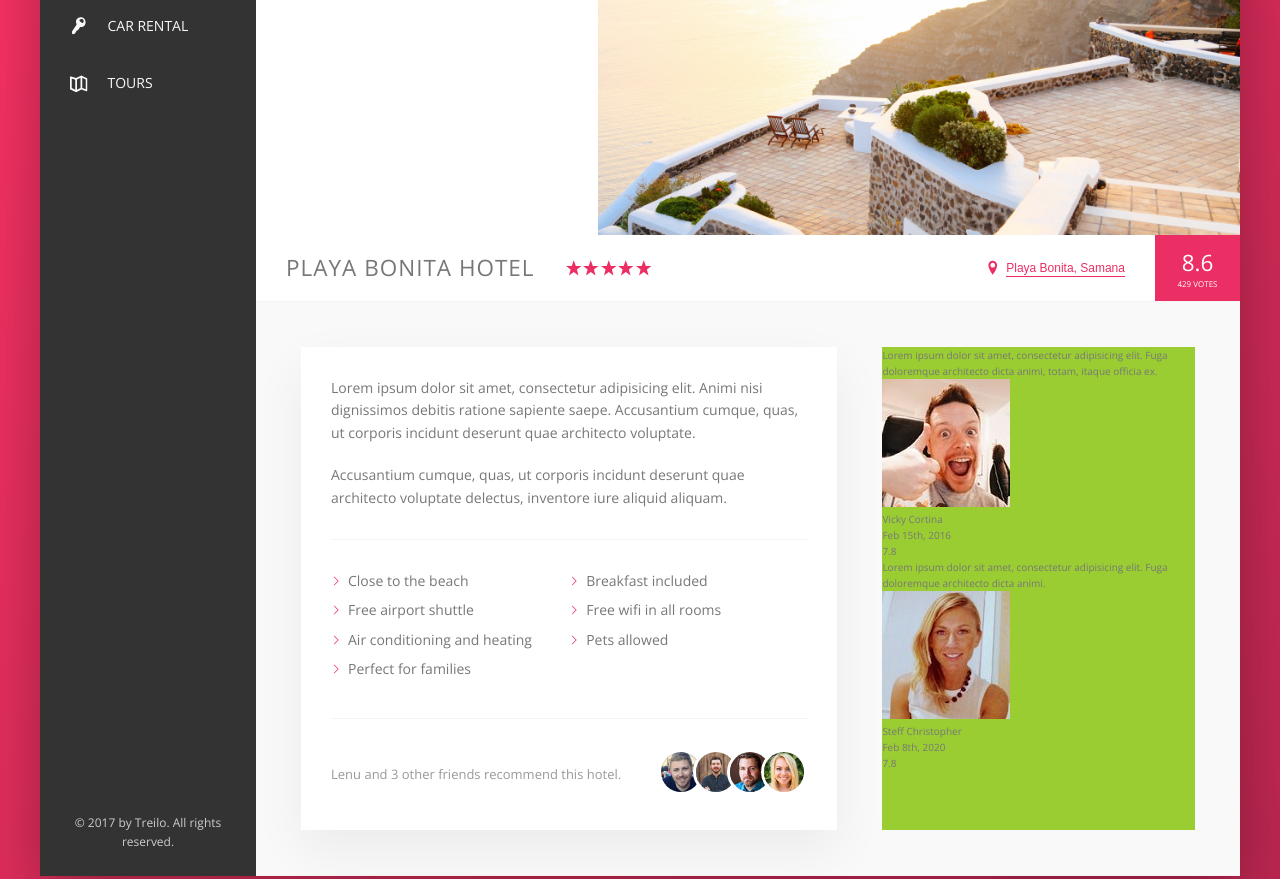
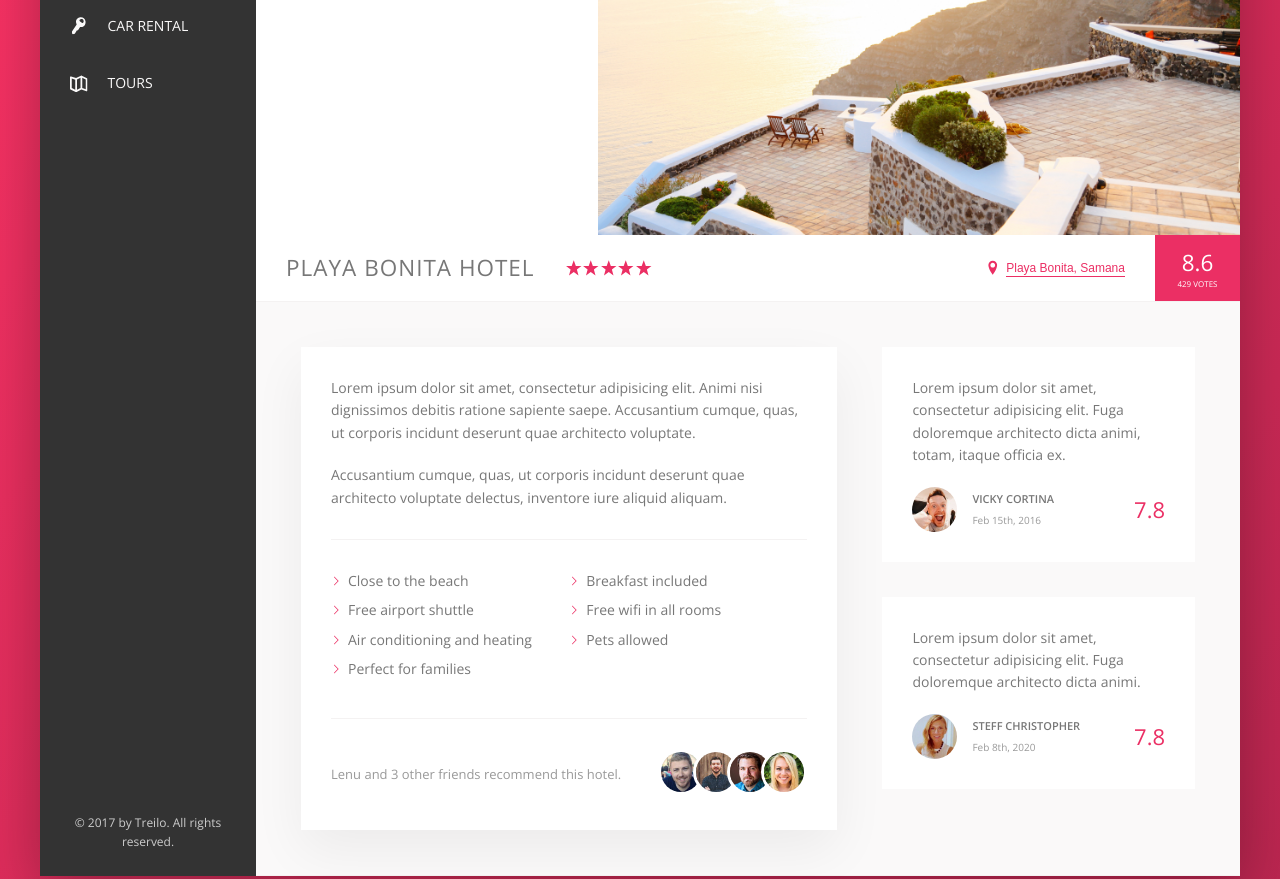
Before and after one commit to GiaEdgington/treilo-pro, a website: page index.html in a window 1280 px wide. Shown: the part 300-1179 px from the top of the page. Drawn offline with nearby package versions, Linux system fonts and the light colour scheme.

Commit message:
Style review section

```diff
--- a/sass/_components.scss
+++ b/sass/_components.scss
@@ -387,3 +387,51 @@
         }
     }
 }
+
+////////////////////////////////////////
+//REVIEWS
+
+.review {
+    background-color: #fff;
+    box-shadow: var(--shadow-ligth);
+    padding: 3rem;
+    margin-bottom: 3.5rem;
+
+    &__text {
+        margin-bottom: 2rem;
+    }
+
+    &__user {
+        display: flex;
+        align-items: center;
+    }
+
+    &__photo {
+        height: 4.5rem;
+        width: 4.5rem;
+        border-radius: 50%;
+        margin-right: 1.5rem;
+    }
+
+    &__user-box {
+        margin-right: auto;
+    }
+
+    &__user-name {
+        font-size: 1.1rem;
+        font-weight: 600;
+        text-transform: uppercase;
+        margin-bottom: .4rem;
+    }
+
+    &__user-date {
+        font-size: 1rem;
+        color: var(--color-grey-dark-3);
+    }
+
+    &__rating {
+        font-size: 2.2rem;
+        font-weight: 300;
+        color: var(--color-primary);
+    }
+}
--- a/sass/_layout.scss
+++ b/sass/_layout.scss
@@ -41,6 +41,7 @@
 }
 
 .detail {
+    font-size: 1.4rem;
     display: flex;
     padding: 4.5rem;
     background-color: var(--color-grey-light-1);
@@ -48,7 +49,6 @@
 }
 
 .description {
-    font-size: 1.4rem;
     background-color: #fff;
     box-shadow: var(--shadow-light);
     padding:3rem;
@@ -57,6 +57,5 @@
 }
 
 .user-reviews {
-    background-color: yellowgreen;
     flex: 1; //occupy remaining space
 }
```
Also changed, not shown: css/style.css.
